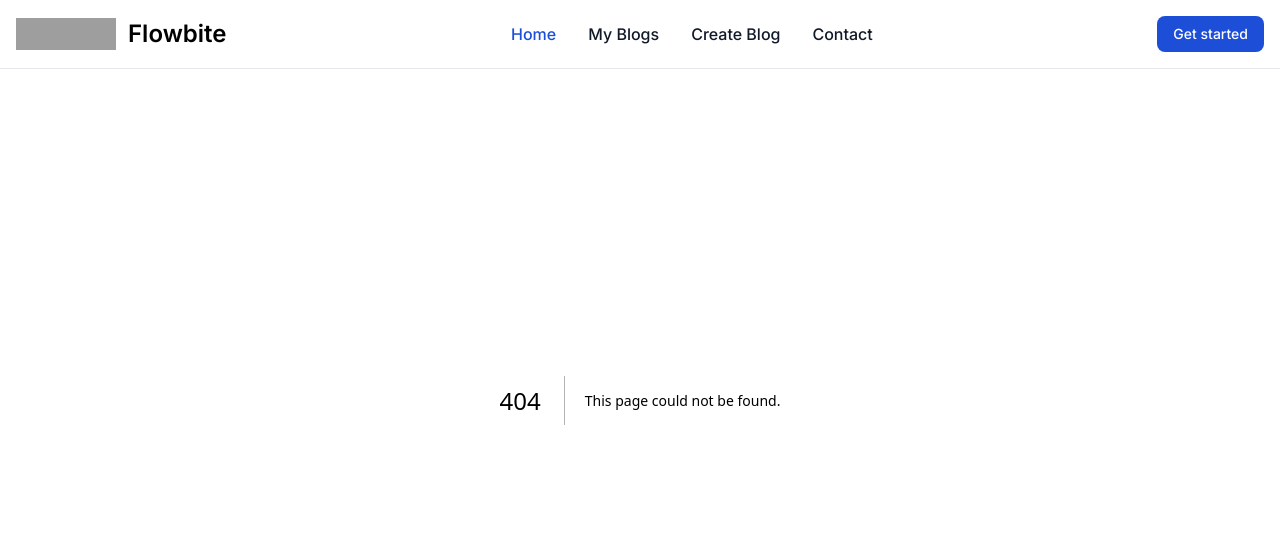
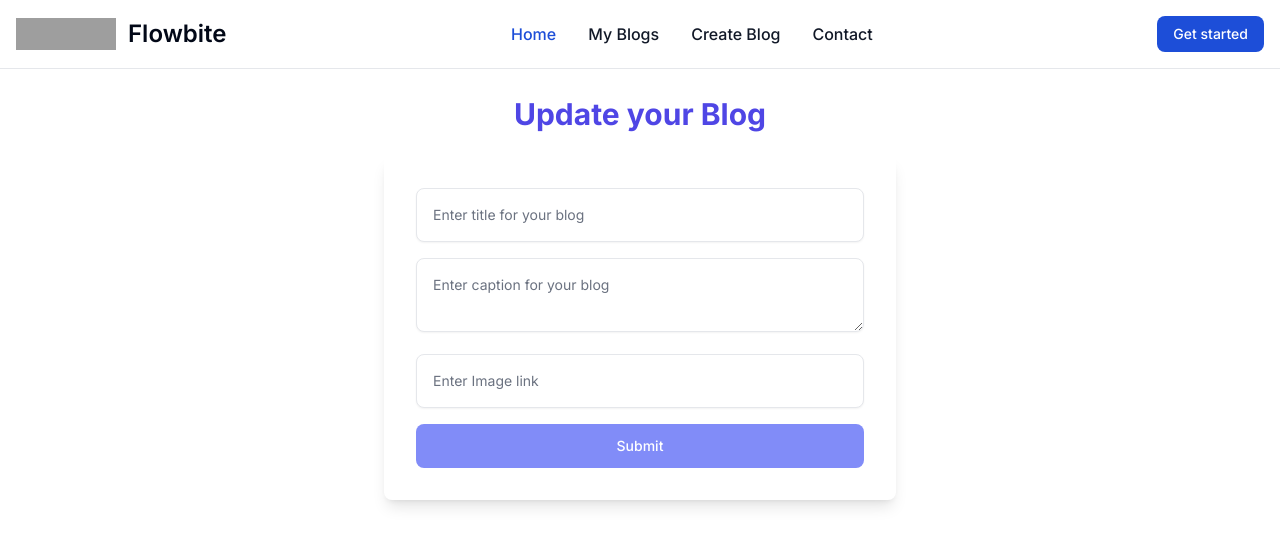
Before and after one commit to kashish567/Nextjs-blog-app, a Next.js app: page /updateblog/1 in a window 1280 px wide. Before the commit this address had no page. Shown: the top 546 px of the page. Built offline with nearby package versions, Linux system fonts and the light colour scheme; no server answers; the database is empty; grey boxes are pictures that could not be loaded.

Commit message:
feat: frontend to delete and update blog

```diff
--- a/src/app/myblog/page.tsx
+++ b/src/app/myblog/page.tsx
@@ -10,7 +10,7 @@ interface Blogs {
   caption: string;
 }
 
-const page = () => {
+const MyBlog = () => {
   const [blogs, setBlogs] = useState<Blogs[]>([]);
 
   useEffect(() => {
@@ -30,6 +30,7 @@ const page = () => {
     };
     fetchBlogs();
   }, []);
+
   return (
     <div>
       {blogs.length > 0 ? (
@@ -45,10 +46,12 @@ const page = () => {
           ))}
         </div>
       ) : (
-        <>No blogs available</>
+        <div className="flex items-center justify-center mt-24 text-4xl text-black">
+          No blogs available
+        </div>
       )}
     </div>
   );
 };
 
-export default page;
+export default MyBlog;
--- /dev/null
+++ b/src/app/updateblog/[id]/page.tsx
@@ -0,0 +1,136 @@
+"use client";
+import React, { useEffect, useState } from "react";
+import axios from "axios";
+import { useRouter } from "next/navigation";
+
+interface Params {
+  id: number;
+}
+
+interface UpdateBlogProps {
+  params: Params;
+}
+
+const UpdateBlog: React.FC<UpdateBlogProps> = ({ params }) => {
+  const [blogData, setBlogData] = useState({ title: "", caption: "", img: "" });
+  const [error, setError] = useState<string | null>(null);
+  const [success, setSuccess] = useState<string | null>(null);
+  const router = useRouter();
+  useEffect(() => {
+    const fetchBlog = async () => {
+      try {
+        const res = await axios.get(`/api/blogs/getblog/${params.id}`);
+        if (res.status === 200) {
+          setBlogData(res.data.data);
+        } else {
+          console.log(res.data.message);
+        }
+      } catch (error: any) {
+        console.error("Error fetching blog:", error);
+      }
+    };
+    fetchBlog();
+  }, [params.id]);
+
+  const handleSubmit = async (e: React.FormEvent) => {
+    e.preventDefault();
+    try {
+      const res = await axios.put(
+        `/api/blogs/updateblog/${params.id}`,
+        blogData
+      );
+      if (res.status === 200) {
+        setSuccess(res.data.message);
+        router.push("/myblog");
+      } else {
+        setError(res.data.message);
+      }
+    } catch (error: any) {
+      console.error("Error updating blog:", error);
+    }
+  };
+
+  return (
+    <>
+      {blogData && (
+        <div className="flex items-center justify-center">
+          <div className="px-4 py-24 sm:px-6 lg:px-8 h-[580px] w-[600px]">
+            <div className="mx-auto max-w-lg">
+              <h1 className="text-center text-2xl font-bold text-indigo-600 sm:text-3xl">
+                Update your Blog
+              </h1>
+
+              <form
+                onSubmit={handleSubmit}
+                className="mb-0 mt-6 space-y-4 rounded-lg p-4 shadow-lg sm:p-6 lg:p-8"
+              >
+                <div>
+                  <label htmlFor="title" className="sr-only">
+                    Title
+                  </label>
+                  <div className="relative">
+                    <input
+                      name="title"
+                      value={blogData.title}
+                      onChange={(e) =>
+                        setBlogData({ ...blogData, title: e.target.value })
+                      }
+                      type="text"
+                      className="w-full rounded-lg border-gray-200 p-4 pe-12 text-sm shadow-sm"
+                      placeholder="Enter title for your blog"
+                    />
+                  </div>
+                </div>
+                <div>
+                  <label htmlFor="caption" className="sr-only">
+                    Caption
+                  </label>
+                  <div className="relative">
+                    <textarea
+                      name="caption"
+                      value={blogData.caption}
+                      onChange={(e) =>
+                        setBlogData({ ...blogData, caption: e.target.value })
+                      }
+                      className="w-full rounded-lg border-gray-200 p-4 pe-12 text-sm shadow-sm"
+                      placeholder="Enter caption for your blog"
+                    />
+                  </div>
+                </div>
+                <div>
+                  <label htmlFor="img" className="sr-only">
+                    Image
+                  </label>
+                  <div className="relative">
+                    <input
+                      name="img"
+                      value={blogData.img}
+                      onChange={(e) =>
+                        setBlogData({ ...blogData, img: e.target.value })
+                      }
+                      type="text"
+                      className="w-full rounded-lg border-gray-200 p-4 pe-12 text-sm shadow-sm"
+                      placeholder="Enter Image link"
+                    />
+                  </div>
+                </div>
+
+                {error && <p className="text-red-500 text-sm">{error}</p>}
+                {success && <p className="text-green-500 text-sm">{success}</p>}
+
+                <button
+                  type="submit"
+                  className="block w-full rounded-lg bg-indigo-400 px-5 py-3 text-sm font-medium text-white hover:bg-blue-600"
+                >
+                  Submit
+                </button>
+              </form>
+            </div>
+          </div>
+        </div>
+      )}
+    </>
+  );
+};
+
+export default UpdateBlog;
--- a/src/components/Cards.tsx
+++ b/src/components/Cards.tsx
@@ -1,4 +1,7 @@
+import Link from "next/link";
 import React from "react";
+import { usePathname, useRouter } from "next/navigation";
+import axios from "axios";
 
 interface Cards {
   id: string;
@@ -8,6 +11,22 @@ interface Cards {
 }
 
 const Cards: React.FC<Cards> = ({ id, title, caption, image }) => {
+  const router = useRouter();
+  const pathName = usePathname();
+  console.log(pathName);
+
+  const handleDelete = () => {
+    axios
+      .delete(`/api/blogs/deleteblog/${id}`)
+      .then((res) => {
+        console.log(res.data.message);
+        window.location.reload();
+      })
+      .catch((err) => {
+        console.log(err.response.data.message);
+      });
+  };
+
   return (
     <div className="mt-20">
       <article className="flex bg-white transition hover:shadow-xl">
@@ -30,14 +49,22 @@ const Cards: React.FC<Cards> = ({ id, title, caption, image }) => {
             </p>
           </div>
 
-          <div className="sm:flex sm:items-end sm:justify-end">
-            <a
-              href="#"
-              className="block bg-yellow-300 px-5 py-3 text-center text-xs font-bold uppercase text-gray-900 transition hover:bg-yellow-400"
-            >
-              Read Blog
-            </a>
-          </div>
+          {pathName === "/myblog" && (
+            <div className="sm:flex sm:items-end sm:justify-end">
+              <button
+                onClick={handleDelete}
+                className="block bg-red-500 mx-4 px-5 py-3 text-center text-xs font-bold uppercase text-white transition hover:bg-yellow-400"
+              >
+                Delete Blog
+              </button>
+              <Link
+                href={`/updateblog/${id}`}
+                className="block bg-yellow-300 px-5 py-3 text-center text-xs font-bold uppercase text-gray-900 transition hover:bg-yellow-400"
+              >
+                Update Blog
+              </Link>
+            </div>
+          )}
         </div>
       </article>
     </div>
```
